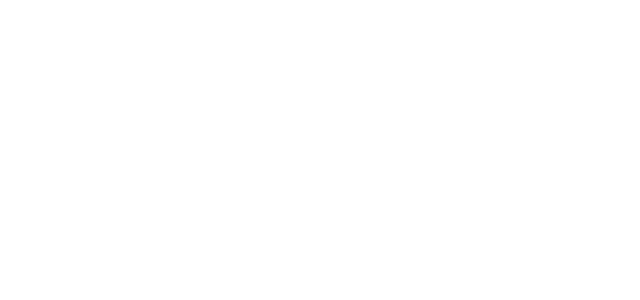
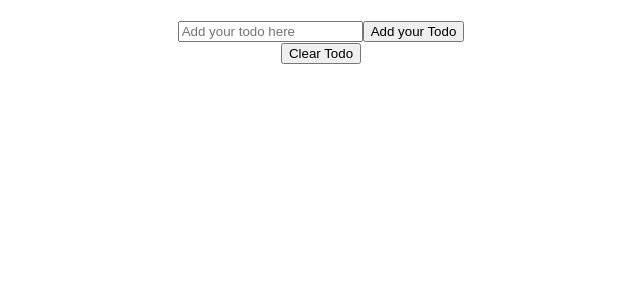
Before and after one commit to bloominstituteoftechnology/reducer-todo, a React (Create React App) app in the folder reducer/: page / in a window 1280 px wide. Shown: the top 300 px of the page, without its empty margins (319-959 px from the left). Built offline with nearby package versions, Linux system fonts and the light colour scheme.

Commit message:
completed step 5

```diff
--- a/reducer/src/App.js
+++ b/reducer/src/App.js
@@ -30,7 +30,12 @@ function App() {
 
   return (
     <div className="App">
-
+      <TodoList state={state} handleComplete={handleComplete} />
+      <TodoForm addTodo={addTodo} />
+      <button onClick={(e) => {
+        e.preventDefault()
+        clearComplete()
+      }}>Clear Todo</button>
     </div>
   );
 }
```
